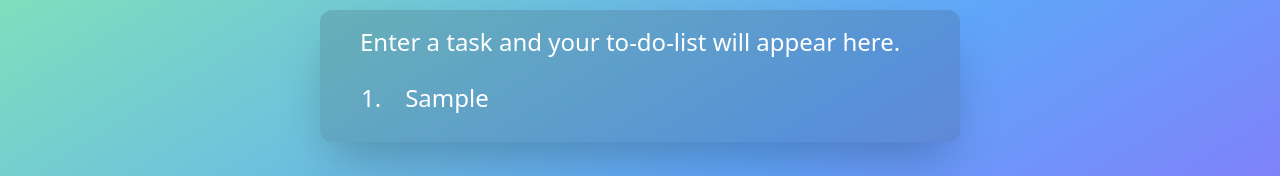
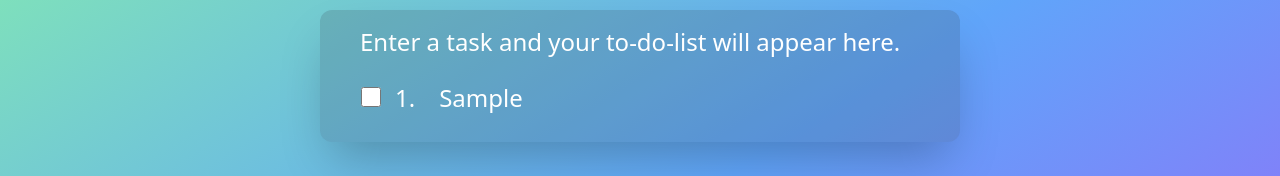
Before and after one commit to DanielaKuester/productivity-toolbox, a Next.js app: page /todo-list in a window 1280 px wide. Both pictures are taken after typing "Sample" into the empty fields and a click on the button "Submit". Shown: the part 170-346 px from the top of the page. Built offline with nearby package versions, Linux system fonts and the light colour scheme.

Commit message:
Add: simple unstyled checkboxes

```diff
--- a/pages/todo-list.js
+++ b/pages/todo-list.js
@@ -17,7 +17,7 @@ export default function TodoList() {
         e.preventDefault();
         setTodoList([
             ...todoList,
-            { "key": todoKey++, "taskText": todo, "textHidden": false, "inputHidden": true}
+            { "key": todoKey++, "taskText": todo, "textHidden": false, "inputHidden": true, "isDone": false}
         ]);
         setTodo("");
     }
@@ -110,6 +110,9 @@ export default function TodoList() {
                     <tbody>
                         {todoList.map((row, index) => (
                             <tr className="group w-full" key={index} data-rowid={index}>
+                                <td>
+                                    <input type="checkbox" name="taskStatus" className="mr-3 w-5 h-5 border-solid border-4"/>
+                                </td>
                                 <td className="pr-3">{`${index + 1}.`}</td>
                                 <td onDoubleClick={handleDoubleClick}
                                     className={`p-3 w-full ${(row.textHidden ? "hidden" : "")}`}
```
